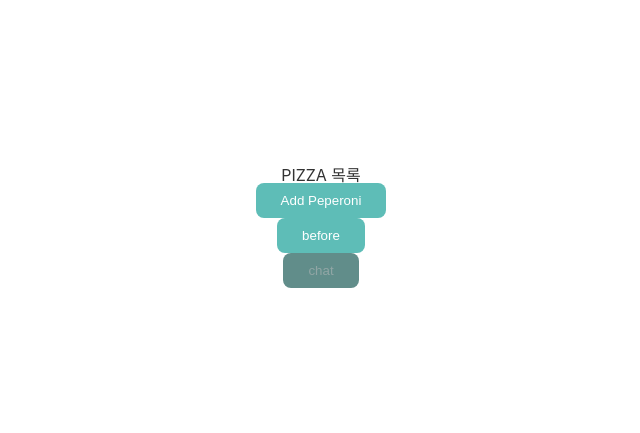
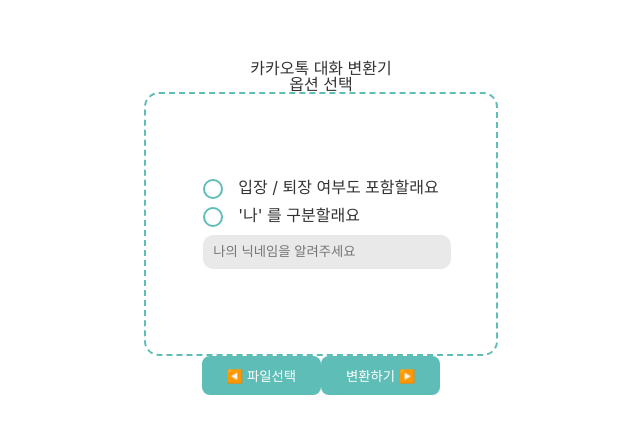
Before and after one commit to dmsdl950823/kakao_chat_export, a React (Create React App) app: page /option in a window 1280 px wide. Shown: the part 173-606 px from the top of the page, without its empty margins (319-959 px from the left). Built offline with nearby package versions, Linux system fonts and the light colour scheme.

Commit message:
Updated #0816 옵션설정 세팅

```diff
--- a/src/App.tsx
+++ b/src/App.tsx
@@ -5,6 +5,12 @@
 import './style/reset.css'
 import Routes from './routes'
 
+/**
+ * 순서
+ * 1) Home
+ * 2) SelectionOption
+ * 3) ChatList
+ */
 const App: React.FC = () => {
   return (
     <div className="App">
--- /dev/null
+++ b/src/component/Checkbox.tsx
@@ -0,0 +1,17 @@
+import * as React from 'react'
+import '../style/checkbox.scss'
+
+type Content = {
+  label: string,
+  onChange?: (e: React.ChangeEvent<HTMLInputElement>) => void
+}
+
+export default function Checkbox ({ label, onChange }: Content) {
+  return (
+    <label className="container">
+      { label }
+      <input type="checkbox" onChange={ onChange }/>
+      <span className="checkmark"></span>
+    </label>
+  )
+}
--- a/src/component/Input.tsx
+++ b/src/component/Input.tsx
@@ -6,7 +6,7 @@
 import { setCSVFile, setCSVFileName } from '../store/files'
 
 export default function Input () {
-  //
+  // eslint-disable-next-line
   const name = useSelector((state: any) => state.files.name)
   const dispatch = useDispatch()
 
--- a/src/store/option.js
+++ b/src/store/option.js
@@ -37,5 +37,5 @@
   }
 })
 
-export const { setFiles } = optionSlice.actions
+export const { toggleShowComeOut, toggleUseMyId, setMyId } = optionSlice.actions
 export default optionSlice.reducer
--- /dev/null
+++ b/src/style/checkbox.scss
@@ -0,0 +1,55 @@
+.container {
+  display: block;
+  position: relative;
+  padding-left: 35px;
+  margin-bottom: 12px;
+  cursor: pointer;
+  -webkit-user-select: none;
+  -moz-user-select: none;
+  -ms-user-select: none;
+  user-select: none;
+
+  input {
+    position: absolute;
+    opacity: 0;
+    cursor: pointer;
+    height: 0;
+    width: 0;
+
+    &:checked ~ .checkmark {
+      background-color: #5ebdb7;
+      &:after { display: block; }
+    }
+  }
+
+  .checkmark {
+    position: absolute;
+    top: 0;
+    left: 0;
+    height: 20px;
+    width: 20px;
+    border-radius: 50%;
+    transition: .3s ease;
+    border: 2px solid #5ebdb7;
+    box-sizing: border-box;
+
+    &:after {
+      content: "";
+      position: absolute;
+      display: none;
+      left: 5px;
+      top: 2px;
+      width: 5px;
+      height: 8px;
+      border: solid white;
+      border-width: 0 1px 1px 0;
+      -webkit-transform: rotate(45deg);
+      -ms-transform: rotate(45deg);
+      transform: rotate(45deg);
+    }
+  }
+
+  &:hover {
+    input ~ .checkmark { background-color: #ccc; }
+  }
+}
--- /dev/null
+++ b/src/style/option.scss
@@ -0,0 +1,25 @@
+.option-wrap {
+  border-radius: 15px;
+  border: 2px dashed #5ebdb7;
+  padding: 10px 25px;
+  width: 300px;
+  height: 30vh;
+  cursor: pointer;
+  display: flex;
+  align-items: center;
+  justify-content: center;
+  flex-direction: column;
+  background-color: #FFF;
+  transition: 0.3s ease background-color;
+  position: relative;
+}
+
+.use-my-id {
+  width: 100%;
+  height: 32px;
+  border: 0;
+  border-radius: 10px;
+  outline: none;
+  padding-left: 10px;
+  background-color: rgb(233, 233, 233);
+}
--- a/src/view/Home.tsx
+++ b/src/view/Home.tsx
@@ -6,18 +6,16 @@
 
 export default function Home () {
   // eslint-disable-next-line
-  const savedFile = useSelector((state: any) => ({ file: state.files.raw, name: state.files.name }))
-  console.log(savedFile)
+  const { file } = useSelector((state: any) => ({ file: state.files.raw, name: state.files.name }))
 
   return (
     <div className="home">
       <h1>카카오톡 대화 변환기</h1>
+      <h2>파일 선택</h2>
 
       <Input />
       <Link to="option">
-        <button
-          // disabled={savedFile.file.length === 0}
-        >
+        <button disabled={ !file }>
           다음
         </button>
       </Link>
--- a/src/view/SelectOption.tsx
+++ b/src/view/SelectOption.tsx
@@ -1,48 +1,45 @@
 import React from 'react'
+import { Link } from 'react-router-dom'
+import '../style/option.scss'
+
+import Checkbox from '../component/Checkbox'
 import { useDispatch, useSelector } from 'react-redux'
-import { Link } from 'react-router-dom'
+import { toggleShowComeOut, toggleUseMyId, setMyId } from '../store/option'
 
-import { setData } from '../store/files'
-// import store from '../store'
-
-// ---
-// console.log('Initial state: ', store.getState())
-
-export function Test () {
+export default function SelectOption () {
   // eslint-disable-next-line
-  const file = useSelector((state: any) => state.files.data)
+  const { showComeOut, useMyId, myId } = useSelector((state: any) => ({ showComeOut: state.options.showComeOut, useMyId: state.options.useMyId, myId: state.options.myId }))
   const dispatch = useDispatch()
-
-  /**
-   * 전역 store 로 저장
-   */
-  const action = () => {
-    dispatch(setData(['테스티']))
-    // console.log('After state ', store.getState())
-  }
+  // console.log(showComeOut, useMyId, myId, '심신..')
 
   return (
-    <>
-      <h1>PIZZA 목록</h1>
+    <div className="home">
+      <h1>카카오톡 대화 변환기</h1>
+      <h2>옵션 선택</h2>
 
-      {
-        file.map((excel: string, index: number) => (
-          <div key={excel + index}>{excel}</div>
-        ))
-      }
+      <div className="option-wrap">
+        <div>
+          <Checkbox
+            label="입장 / 퇴장 여부도 포함할래요"
+            onChange={ (e: React.ChangeEvent<HTMLInputElement>) => dispatch(toggleShowComeOut(e.target.checked)) }
+          />
+          <Checkbox
+            label="'나' 를 구분할래요"
+            onChange={ (e: React.ChangeEvent<HTMLInputElement>) => dispatch(toggleUseMyId(e.target.checked)) }
+          />
 
-      <button onClick={action}>Add Peperoni</button>
-    </>
-  )
-}
+          <input
+            className="use-my-id"
+            placeholder="나의 닉네임을 알려주세요"
+            onChange={ (e: React.ChangeEvent<HTMLInputElement>) => dispatch(setMyId(e.target.value)) }
+          />
+        </div>
+      </div>
 
-export default function App () {
-  return (
-    <div className="home">
-      <Test />
-
-      <Link to="/"><button> before </button></Link>
-      <Link to="/chat"><button disabled> chat </button></Link>
+      <div className="">
+        <Link to="/"><button> ◀️ 파일선택 </button></Link>
+        <Link to="/chat"><button> 변환하기 ▶️ </button></Link>
+      </div>
     </div>
   )
 }
```
